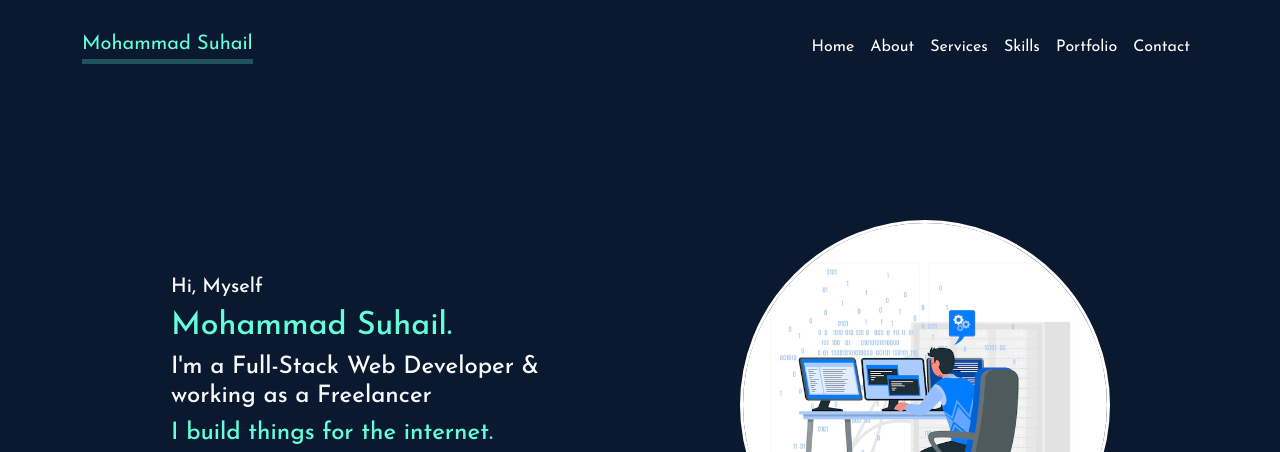
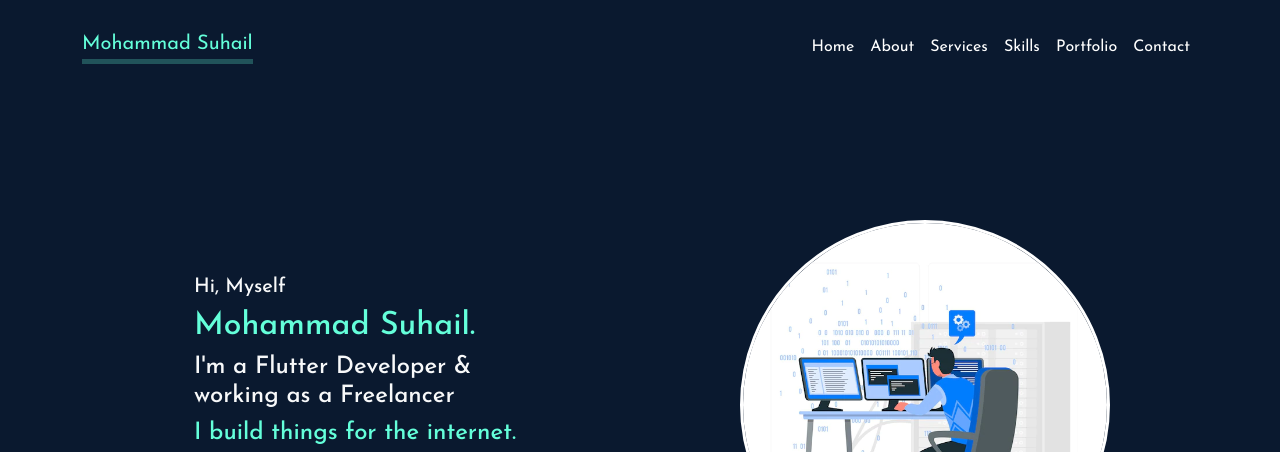
Before and after one commit to letssuhail/portfolio, a plain HTML site: page index.html in a window 1280 px wide. Shown: the top 452 px of the page. Drawn offline with Linux system fonts and the light colour scheme.

Commit message:
second commit

```diff
--- a/index.html
+++ b/index.html
@@ -63,7 +63,7 @@
                         <div class="hero_content">
                             <h5 class="text-light">Hi, Myself</h5>
                             <h2>Mohammad Suhail.</h2>
-                            <h4 class="text-light">I'm a Full-Stack Web Developer &<br>working as a Freelancer</h4>
+                            <h4 class="text-light">I'm a Flutter Developer &<br>working as a Freelancer</h4>
                             <h4>I build things for the internet.</h4>
                             <!-- <a href="#contact"><button type="button" class="btn btn-outline-light">CONTACT
                                     ME</button></a>
```
